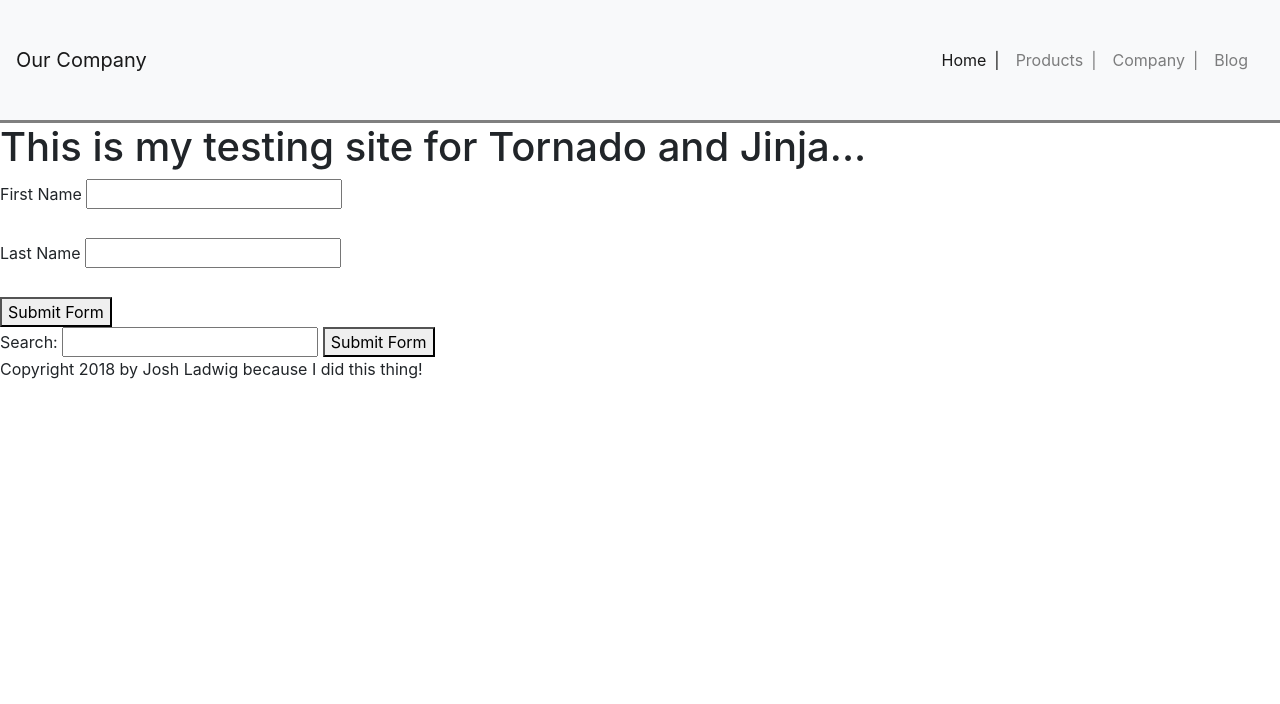
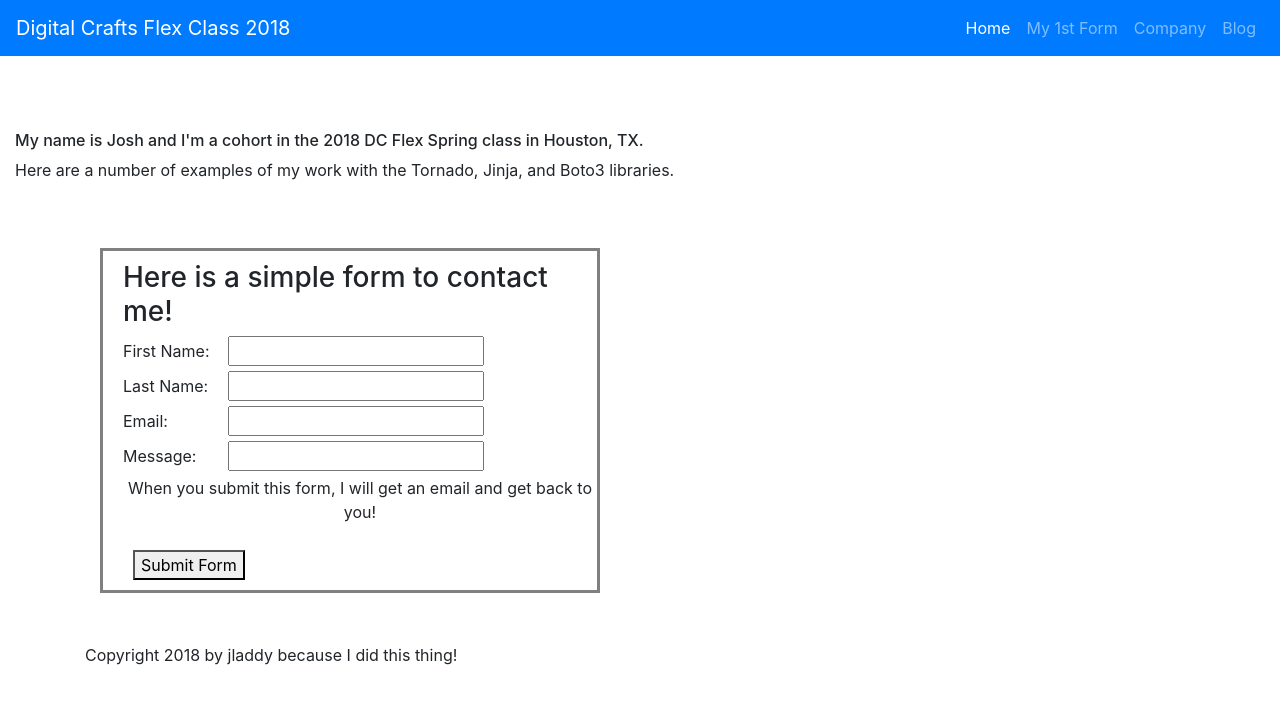
Before and after one commit to laddeyboy/tornado-exercise, a Python web app: template myapp/templates/form.html in a window 1280 px wide. Shown: the top 704 px of the page. Run offline with Jinja, Linux system fonts and the light colour scheme; the template is opened without the code that fills it, so the values that code supplies are empty; some libraries are stand-ins or nearby versions.

Commit message:
added site to include email form submission

```diff
--- a/myapp/templates/base.html
+++ b/myapp/templates/base.html
@@ -7,18 +7,18 @@
     </head>
     <body>
         <!--navbar-->
-        <nav class="navbar navbar-expand-lg navbar-light bg-light section-border">
-          <a class="navbar-brand" href="#">Our Company</a>
+        <nav class="navbar navbar-expand-lg navbar-dark bg-primary section-border">
+          <a class="navbar-brand" href="#">Digital Crafts Flex Class 2018</a>
           <button class="navbar-toggler" type="button" data-toggle="collapse" data-target="#navbarNav" aria-controls="navbarNav" aria-expanded="false" aria-label="Toggle navigation">
             <span class="navbar-toggler-icon"></span>
           </button>
           <div class="collapse navbar-collapse justify-content-end" id="navbarNav">
             <ul class="navbar-nav">  <!-- why doesn't justify-content-end work here??? -->
               <li class="nav-item active">
-                <a class="nav-link link-separater" href="#">Home<span class="sr-only">(current)</span></a>
+                <a class="nav-link link-separater" href="/">Home<span class="sr-only">(current)</span></a>
               </li>
               <li class="nav-item">
-                <a class="nav-link link-separater" href="#">Products</a>
+                <a class="nav-link link-separater" href="form">My 1st Form</a>
               </li>
               <li class="nav-item">
                 <a class="nav-link link-separater" href="#">Company</a>
@@ -30,17 +30,21 @@
           </div>
         </nav>
 
+        <div id="topContent" class="container-fluid">
+          <h6>My name is Josh and I'm a cohort in the 2018 DC Flex Spring class in Houston, TX.</h6>
+          <p>Here are a number of examples of my work with the Tornado, Jinja, and Boto3 libraries.</p>
+        </div>
 
-        <h1>This is my testing site for Tornado and Jinja...</h1>
+        <div id="contentBlock" class="container">
+          {% block content %}
+          {% endblock %}
+        </div>
 
 
-        {% block content %}
-        {% endblock %}
 
-
-        <div>
+        <div class="container">
             <footer>
-                Copyright 2018 by Josh Ladwig because I did this thing!
+                Copyright 2018 by jladdy because I did this thing!
             </footer>
         </div>
         <script src="https://code.jquery.com/jquery-3.2.1.slim.min.js" integrity="sha384-KJ3o2DKtIkvYIK3UENzmM7KCkRr/rE9/Qpg6aAZGJwFDMVNA/GpGFF93hXpG5KkN" crossorigin="anonymous"></script>
--- a/myapp/templates/form.html
+++ b/myapp/templates/form.html
@@ -1,21 +1,25 @@
 {% extends "base.html" %}
 
 {% block content %}
-    <form action="/form" method="get">
-      <!-- inputs here -->
-      <label for="">First Name</label>
-      <input type="text" name="first_name">
-      <br><br>
-      <label for="">Last Name</label>
-      <input type="text" name="last_name">
-      <br><br>
-      <button type="submit">Submit Form</button>
-    </form>
 
-    <form>
-        Search: <input type="text" name="query"/>
-        <button type="submit">Submit Form</button>
 
-    </form>
+    <div class='container'>
+        <form id="formData" action="/form" method="post">
+            <h3>Here is a simple form to contact me!</h3>
+            {% if error %}
+                <p>You did not enter a first name!</p>
+            {% endif %}
+            <label>First Name:</label>
+                <input type="text" name="first_name"/><br>
+            <label>Last Name:</label>
+                <input type="text" name="last_name"/><br>
+            <label>Email:</label>
+                <input type="email" name="user_email"/><br>
+            <label>Message: </label>
+                <input type="text" name="message"><br>
+            <p style="text-align:center">When you submit this form, I will get an email and get back to you!</p>
+            <button type="submit" class="submitbutton">Submit Form</button>
+        </form>
+    </div>
 
 {% endblock %}
--- a/static/css/responsive_layout_ex.css
+++ b/static/css/responsive_layout_ex.css
@@ -1,35 +1,28 @@
-.content-header {
-    font-weight: bold;
+
+#formData {
+    width: 500px;
+    padding: 10px 0 0 20px;
+    border: 3px solid #808080;
+}
+
+#contentBlock {
+    padding-top: 50px;
+}
+
+#topContent {
+    margin-top: 75px;
+}
+
+.submitbutton {
+    margin: 10px;
 }
 
 
-/*.link-separater {*/
-/*    border-right: 2px solid black;*/
-/*}*/
 
-.section-border {
-    border-bottom: 3px solid gray;
-    padding-top: 40px;
-    padding-bottom: 40px;
+label {
+    width: 100px;
 }
 
-.content-title {
-    padding-bottom: 25px;
+footer {
+    padding-top: 50px;
 }
-
-figure {
-    text-align: center;
-}
-
-div a::after {
-    padding-left: 8px;
-    content: "|";
-}
-
-div li:last-child a::after {
-    content: '';
-}
-
-img {
-    width: 300px;
-}
```
Also changed, not shown: app.py (+53 -4 lines), myapp/templates/hello.html (+7 -7 lines).
